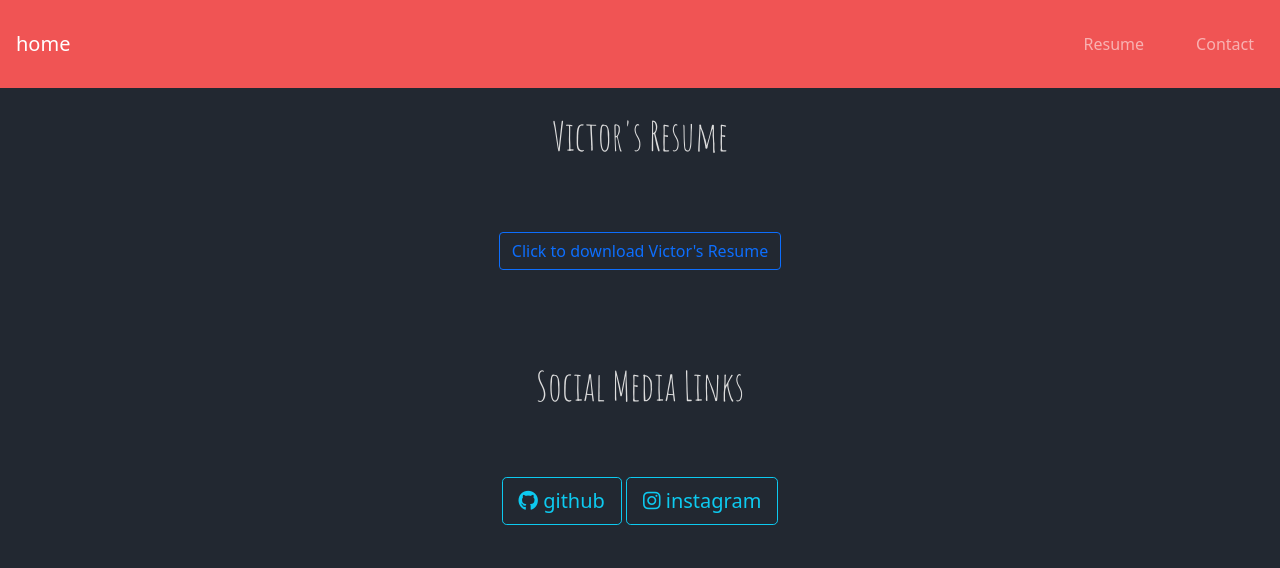
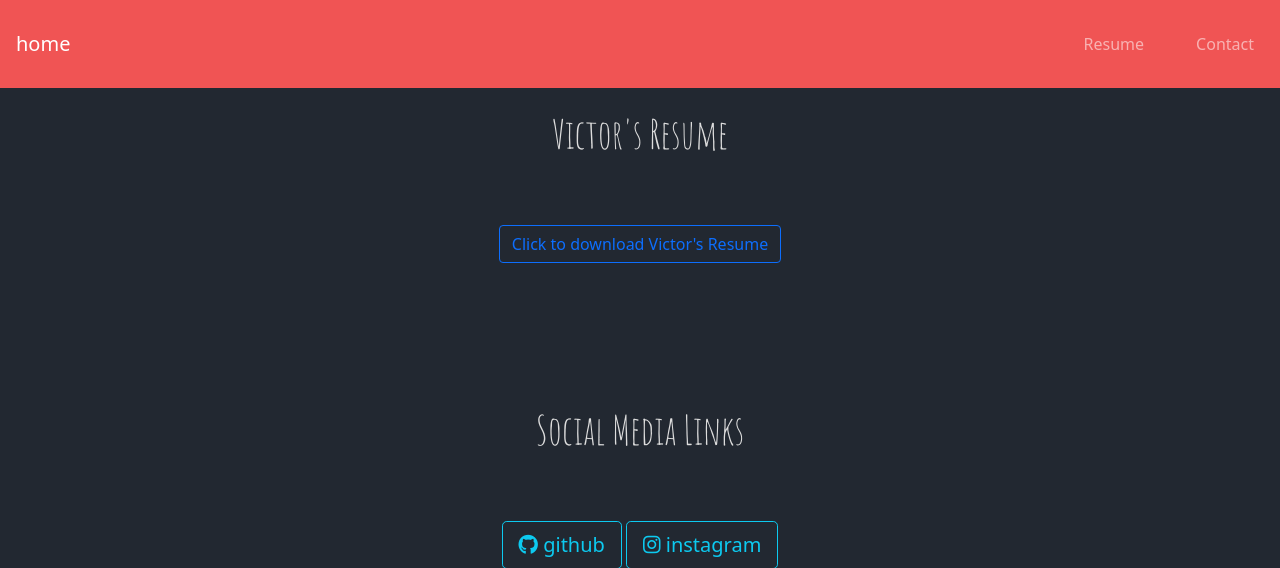
Before and after one commit to ItsTheRealVictor/My-Website, a Flask app: page /resume in a window 1280 px wide. Shown: the top 568 px of the page. Before the commit the page ends 525 px from the top, so only its background shows below. Run offline with Flask 2, Linux system fonts and the light colour scheme; some libraries are stand-ins or nearby versions.

Commit message:
cleaning up layout

```diff
--- a/static/SiteStyle.css
+++ b/static/SiteStyle.css
@@ -43,7 +43,7 @@
 }
 
 
-
+/*
 h2 {
     color: var(--text-color-dark);
     display:block;
@@ -51,7 +51,7 @@
     padding: 4%;
     font-family: "Montserrat";
 
-}
+} */
 
 
 
@@ -124,6 +124,58 @@
     font-weight:bolder;
 }
 
+.skills-container {
+    background-color:var(--color-two-dark);
+}
+
+.skills-container h1 {
+    color: var(--text-color-dark);
+}
+
+.skills-content-container{
+
+    /* max-width: 960px; */
+    /* margin: 100px auto; */
+    /* padding: 10px; */
+    display:grid;
+    grid-template-columns: repeat(3, 1fr);
+    gap:5px
+
+}
+
+.skills-content {
+    background-color: var(--color-two-dark);
+    /* max-width:500px; */
+    padding:10px;
+    color:var(--text-color-dark);
+
+}
+
+.resume-container {
+    padding:4%;
+    background-color:var(--main-color-dark);
+    display:grid;
+    grid-template-columns;
+}
+.button-container{
+    margin:auto;
+    color:yellow;
+}
+
+
+
+
+
+
+
+
+
+
+
+
+
+
+
 .checkybox{
     color: var(--text-color-dark);
 }
--- a/templates/includes/_resume.html
+++ b/templates/includes/_resume.html
@@ -1,8 +1,7 @@
-<br>
-<br>
-<h1>Victor's Resume</h1>
-<div class="container">
-    <div class="col-md-12 text-center">
+<div class="resume-container">
+
+    <h1>Victor's Resume</h1>
+    <div class="button-container">
         <button type="button" class="btn btn-outline-primary">Click to download Victor's Resume</button>
     </div>
 </div>
```
Also changed, not shown: templates/includes/_skills.html (+18 -24 lines).
